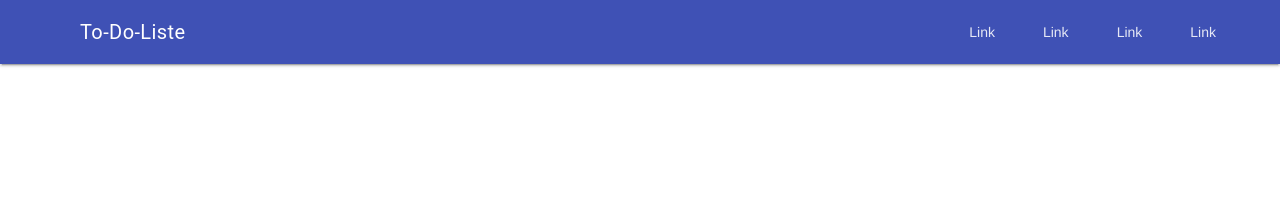
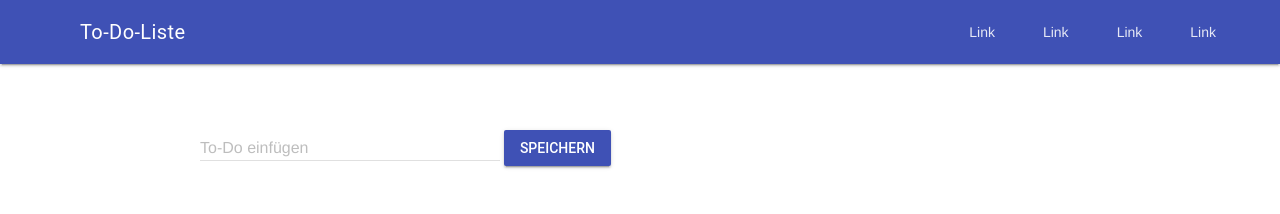
Before and after one commit to sv3n88/TestWebsite, a plain HTML site: page index.html in a window 1280 px wide. Drawn offline with nearby package versions, Linux system fonts and the light colour scheme.

Commit message:
Simple To-Do List

```diff
--- a/index.html
+++ b/index.html
@@ -8,6 +8,42 @@
     <link rel="stylesheet" href="https://fonts.googleapis.com/icon?family=Material+Icons">
     <link rel="stylesheet" href="https://code.getmdl.io/1.3.0/material.indigo-pink.min.css">
     <script defer src="https://code.getmdl.io/1.3.0/material.min.js"></script>
+
+    <style>
+        .demo-list-control {
+            width: 300px;
+}
+        .page-content {
+            padding: 50px 200px;
+        }
+    </style>
+
+    <script>
+
+        function addTodo(){
+
+            todolist.innerHTML += `
+
+            <li class="mdl-list__item">
+              <span class="mdl-list__item-primary-content">
+                <i class="material-icons  mdl-list__item-avatar">label</i>
+                ${todofield.value}
+              </span>
+              <span class="mdl-list__item-secondary-action">
+                <label class="mdl-checkbox mdl-js-checkbox mdl-js-ripple-effect" for="list-checkbox-1">
+                  <input type="checkbox" id="list-checkbox-1" class="mdl-checkbox__input" checked />
+                </label>
+              </span>
+            </li>
+
+            `;
+
+            todofield.value = '';
+
+        }
+
+    </script>
+
 </head>
 <body>
 
@@ -38,7 +74,23 @@
       </nav>
     </div>
     <main class="mdl-layout__content">
-      <div class="page-content"><!-- Your content goes here --></div>
+      <div class="page-content">
+        <!-- Your content goes here -->
+
+        <form onsubmit="addTodo()">
+          <div class="mdl-textfield mdl-js-textfield mdl-textfield--floating-label">
+            <input class="mdl-textfield__input" type="text" id="todofield">
+            <label class="mdl-textfield__label" for="todofield">To-Do einfügen</label>
+          </div>
+
+          <button type="submit" class="mdl-button mdl-js-button mdl-button--raised mdl-button--colored">
+            Speichern
+          </button>
+        </form>
+        <ul class="demo-list-control mdl-list" id="todolist">
+
+        </ul>
+        </div>
     </main>
   </div>
 
```
